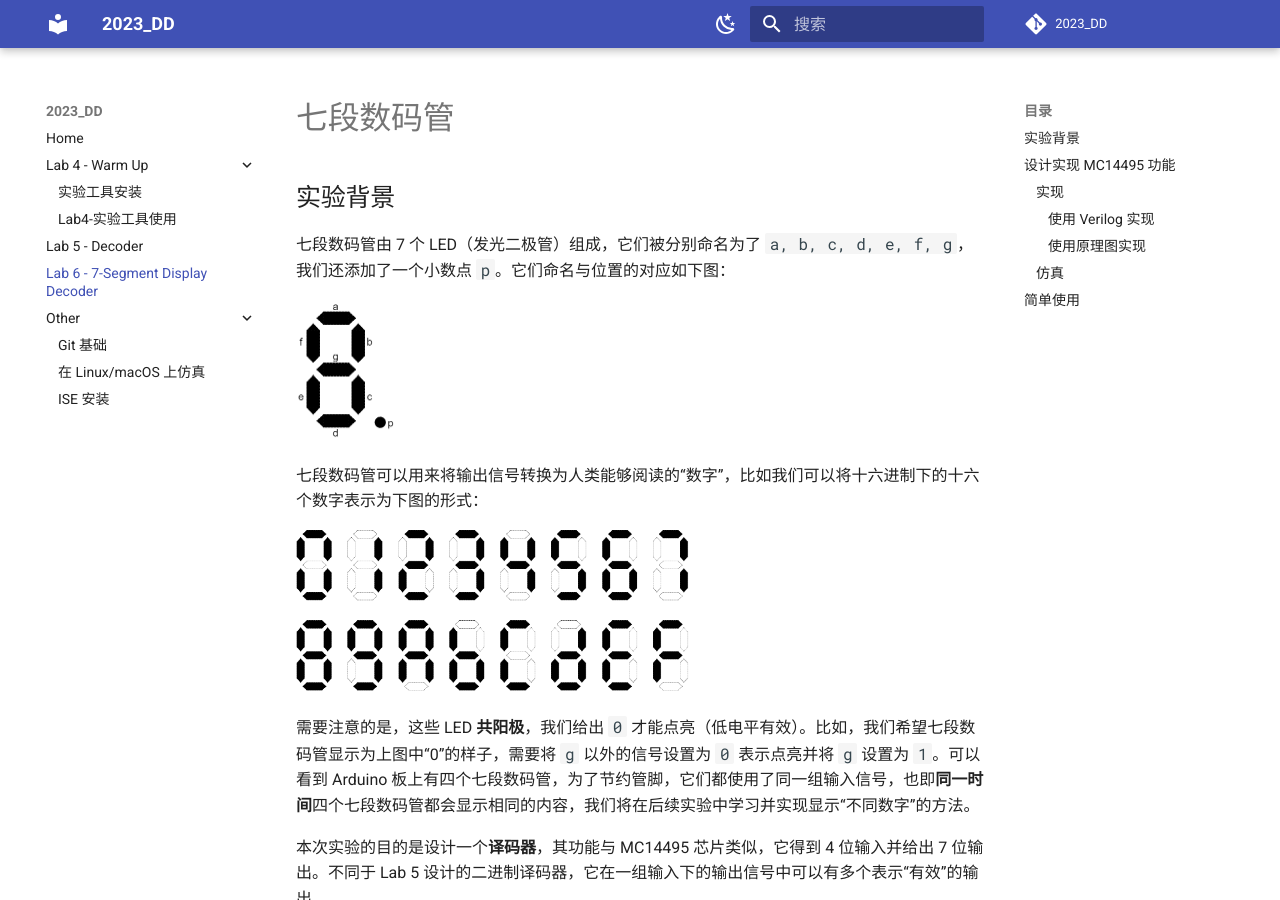
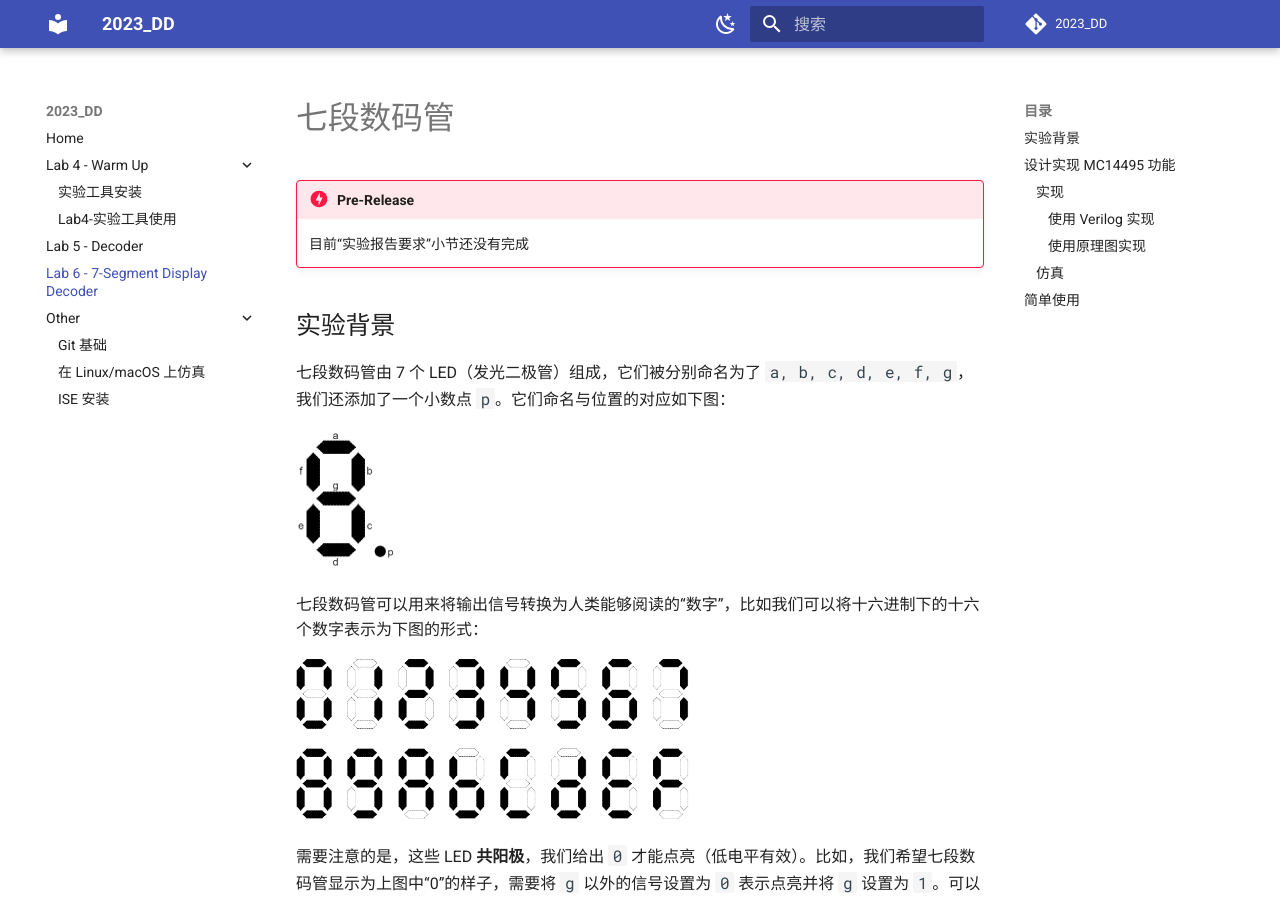
Before and after one commit to Guahao31/2023_DD, an MkDocs documentation site: the page built from docs/lab6/seven-segment.md, in a window 1280 px wide and 900 px high. Built offline with MkDocs 1.6.1 and Material for MkDocs 9.7.7, drawn with Linux system fonts in a browser that asks for light colours; a script that is not in the unit is left out; comment, search, counter and statistics services are not loaded.

Commit message:
add danger

```diff
--- a/docs/lab6/seven-segment.md
+++ b/docs/lab6/seven-segment.md
@@ -1,4 +1,7 @@
 # 七段数码管
+
+!!!danger "Pre-Release"
+    目前“实验报告要求”小节还没有完成
 
 ## 实验背景 {: #segment-example}
 
```
